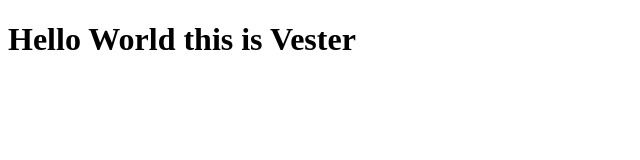
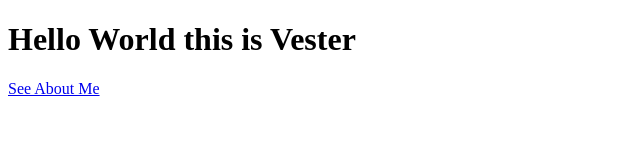
Before and after one commit to vester619/Sylvester, a plain HTML site: page index.html in a window 1280 px wide. Shown: the whole page, without its empty margins (0-640 px from the left). Drawn offline with Linux system fonts and the light colour scheme.

Commit message:
Added my about

```diff
--- a/index.html
+++ b/index.html
@@ -7,5 +7,8 @@
 </head>
 <body>
     <h1>Hello World this is Vester</h1>
+    <div>
+       <a href="about.html"> <p>See About Me</p></a>
+    </div>
 </body>
 </html>
```
